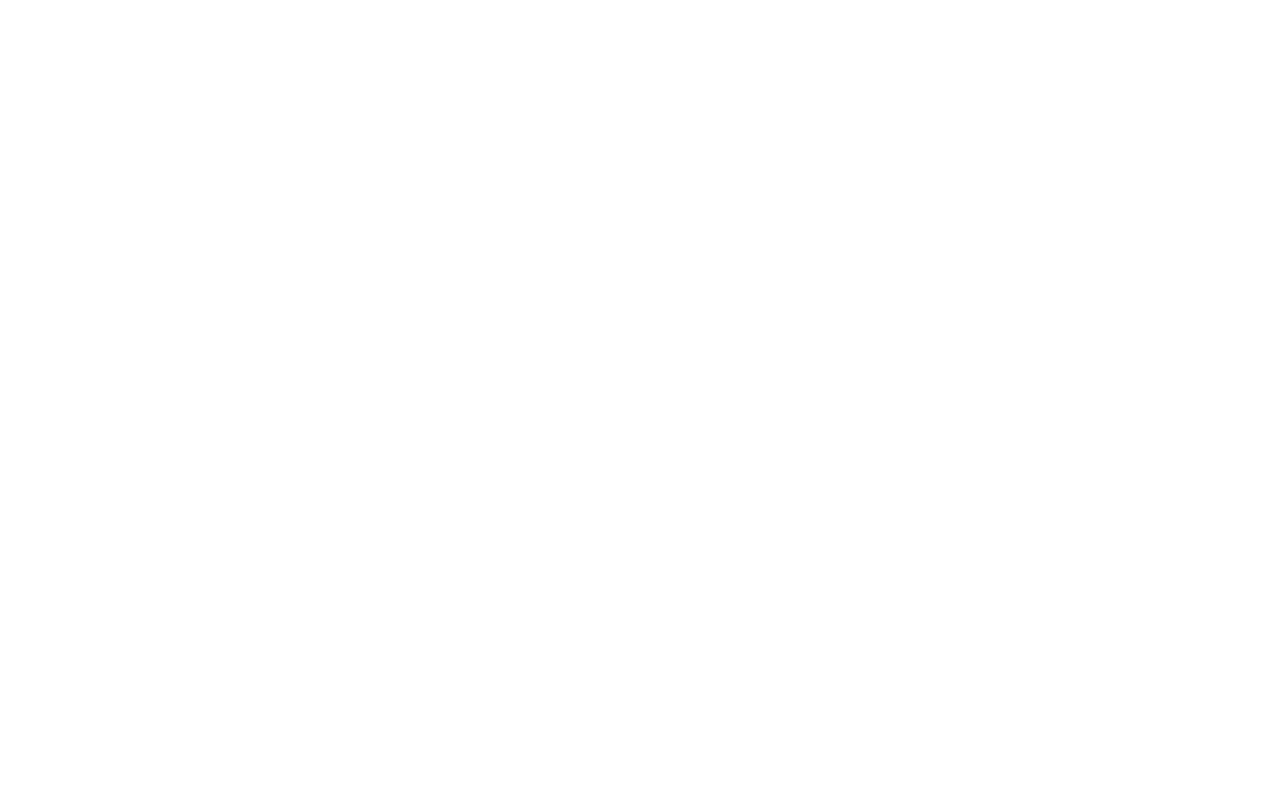
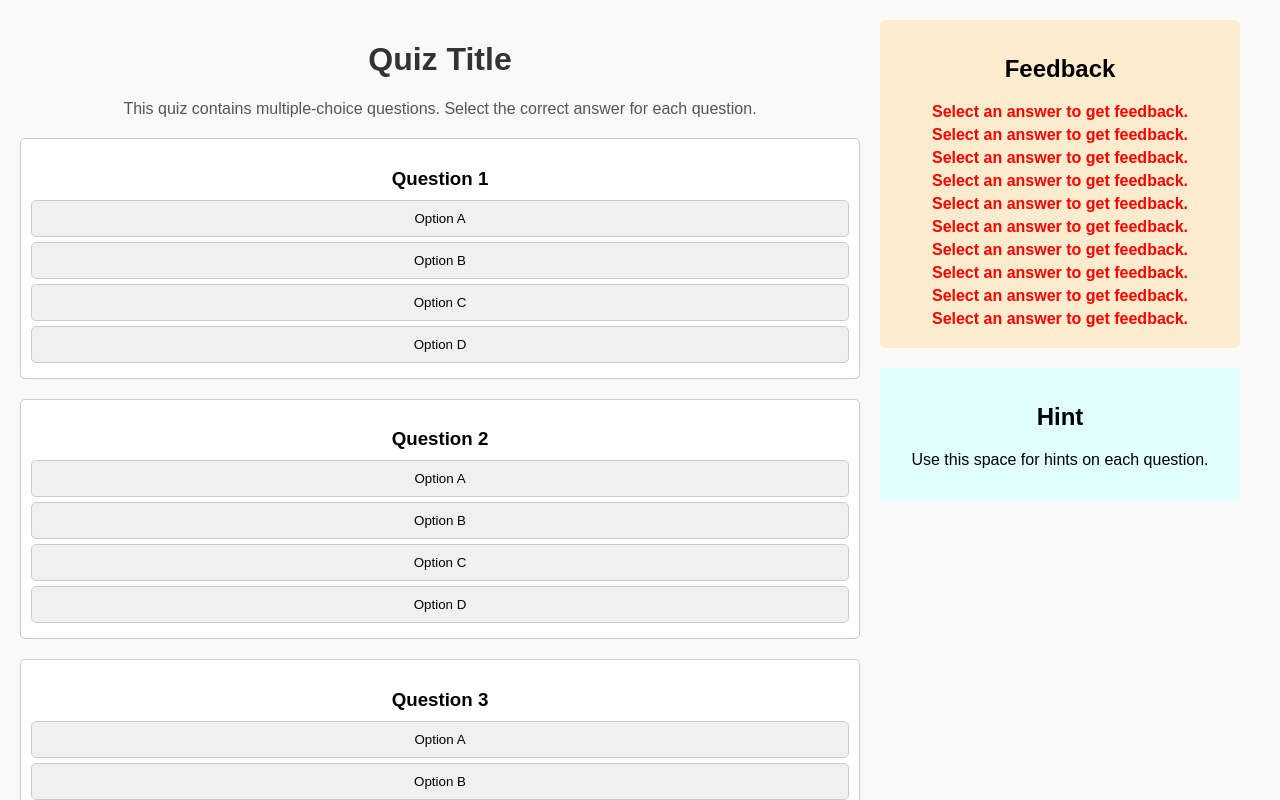
Before and after one commit to danhpham2000/HackTX-Project, a React (Create React App) app: page /questions in a window 1280 px wide. Before the commit this address had no page. Shown: the top 800 px of the page. Built offline with nearby package versions, Linux system fonts and the light colour scheme.

Commit message:
More Pages

```diff
--- a/src/App.js
+++ b/src/App.js
@@ -3,6 +3,7 @@ import './App.css';
 import { BrowserRouter as Router, Route, Routes } from 'react-router-dom';
 import Login from './pages/login.js';
 import Notes from './pages/notes.js';
+import Questions from './pages/questions.js'
 
 function App() {
   return (
@@ -11,6 +12,7 @@ function App() {
         <Routes>
           <Route path="/" element={<Login />} />
           <Route path="/notes" element={<Notes />} />
+          <Route path="/questions" element={<Questions />} />
         </Routes>
       </div>
     </Router>
--- /dev/null
+++ b/src/pages/Questions.css
@@ -0,0 +1,85 @@
+.quiz-container {
+    display: flex;
+    padding: 20px;
+    font-family: 'Arial', sans-serif;
+    background-color: #f9f9f9;
+  }
+
+  .quiz-content {
+    width: 70%;
+  }
+
+  .quiz-title {
+    color: #333;
+  }
+
+  .quiz-description {
+    margin-bottom: 20px;
+    color: #555;
+  }
+
+  .question-block {
+    margin-bottom: 20px;
+    padding: 10px;
+    border: 1px solid #ccc;
+    border-radius: 5px;
+    background-color: #fff;
+  }
+
+  .question-text {
+    margin-bottom: 10px;
+    font-weight: bold;
+  }
+
+  .option-button {
+    display: block;
+    width: 100%;
+    padding: 10px;
+    margin: 5px 0;
+    background-color: #f0f0f0;
+    border: 1px solid #ccc;
+    border-radius: 5px;
+    cursor: pointer;
+    transition: background-color 0.3s;
+  }
+
+  .option-button:hover {
+    background-color: #e0e0e0;
+  }
+
+  .selected {
+    background-color: #d3d3d3;
+  }
+
+  .notes-section {
+    width: 30%;
+    padding: 0 20px;
+  }
+
+  .feedback-box, .hint-box {
+    margin-bottom: 20px;
+    padding: 15px;
+    border-radius: 5px;
+  }
+
+  .feedback-box {
+    background-color: #ffebcd;
+  }
+
+  .hint-box {
+    background-color: #e0ffff;
+  }
+
+  .feedback-text {
+    margin: 5px 0;
+  }
+
+  .correct {
+    color: green;
+    font-weight: bold;
+  }
+
+  .incorrect {
+    color: red;
+    font-weight: bold;
+  }
--- a/src/pages/notes.js
+++ b/src/pages/notes.js
@@ -1,10 +1,19 @@
 // pages/notes.js
-import React from 'react';
-import { useLocation } from 'react-router-dom';
+import React, { useState } from 'react';
+import { useLocation, useNavigate } from 'react-router-dom';
 
 const Notes = () => {
   const location = useLocation();
+  const navigate = useNavigate();
   const { username } = location.state || {};
+
+  const [numQuestions, setNumQuestions] = useState(1);
+  const [difficulty, setDifficulty] = useState('easy');
+
+  const handleStart = () => {
+    // Navigate to the Questions page and pass the number of questions and difficulty
+    navigate('/questions', { state: { numQuestions, difficulty } });
+  };
 
   return (
     <div style={styles.pageContainer}>
@@ -23,6 +32,8 @@ const Notes = () => {
               type="number"
               min="1"
               max="10"
+              value={numQuestions}
+              onChange={(e) => setNumQuestions(e.target.value)}
               style={styles.input}
             />
           </label>
@@ -32,7 +43,11 @@ const Notes = () => {
         <div style={styles.inputGroup}>
           <label style={styles.label}>
             Difficulty:
-            <select style={styles.select}>
+            <select
+              value={difficulty}
+              onChange={(e) => setDifficulty(e.target.value)}
+              style={styles.select}
+            >
               <option value="easy">Easy</option>
               <option value="medium">Medium</option>
               <option value="hard">Hard</option>
@@ -43,7 +58,7 @@ const Notes = () => {
         {/* Start Button */}
         <button
           style={styles.startButton}
-          onClick={() => alert('Starting practice problems...')}
+          onClick={handleStart}
         >
           Start
         </button>
--- a/src/pages/questions.js
+++ b/src/pages/questions.js
@@ -1,5 +1,6 @@
 // pages/questions.js
 import React, { useState } from 'react';
+import './Questions.css'; // Assuming you create an external CSS file for styles
 
 const Questions = () => {
   const [selectedAnswers, setSelectedAnswers] = useState(Array(10).fill(null));
@@ -7,16 +8,16 @@ const Questions = () => {
   const [feedback, setFeedback] = useState(Array(10).fill(null));
 
   const questions = [
-      { question: "Question 1", options: ["Option A", "Option B", "Option C", "Option D"], correct: 0, explanation: "" },
-      { question: "Question 2", options: ["Option A", "Option B", "Option C", "Option D"], correct: 1, explanation: "" },
-      { question: "Question 3", options: ["Option A", "Option B", "Option C", "Option D"], correct: 0, explanation: "" },
-      { question: "Question 4", options: ["Option A", "Option B", "Option C", "Option D"], correct: 0, explanation: "" },
-      { question: "Question 5", options: ["Option A", "Option B", "Option C", "Option D"], correct: 0, explanation: "" },
-      { question: "Question 6", options: ["Option A", "Option B", "Option C", "Option D"], correct: 1, explanation: "" },
-      { question: "Question 7", options: ["Option A", "Option B", "Option C", "Option D"], correct: 0, explanation: "" },
-      { question: "Question 8", options: ["Option A", "Option B", "Option C", "Option D"], correct: 0, explanation: "" },
-      { question: "Question 9", options: ["Option A", "Option B", "Option C", "Option D"], correct: 0, explanation: "" },
-      { question: "Question 10", options: ["Option A", "Option B", "Option C", "Option D"], correct: 0, explanation: "" },
+      { question: "Question 1", options: ["Option A", "Option B", "Option C", "Option D"], correct: 0, explanation: "Explanation for Question 1" },
+      { question: "Question 2", options: ["Option A", "Option B", "Option C", "Option D"], correct: 1, explanation: "Explanation for Question 2" },
+      { question: "Question 3", options: ["Option A", "Option B", "Option C", "Option D"], correct: 0, explanation: "Explanation for Question 3" },
+      { question: "Question 4", options: ["Option A", "Option B", "Option C", "Option D"], correct: 0, explanation: "Explanation for Question 4" },
+      { question: "Question 5", options: ["Option A", "Option B", "Option C", "Option D"], correct: 0, explanation: "Explanation for Question 5" },
+      { question: "Question 6", options: ["Option A", "Option B", "Option C", "Option D"], correct: 1, explanation: "Explanation for Question 6" },
+      { question: "Question 7", options: ["Option A", "Option B", "Option C", "Option D"], correct: 0, explanation: "Explanation for Question 7" },
+      { question: "Question 8", options: ["Option A", "Option B", "Option C", "Option D"], correct: 0, explanation: "Explanation for Question 8" },
+      { question: "Question 9", options: ["Option A", "Option B", "Option C", "Option D"], correct: 0, explanation: "Explanation for Question 9" },
+      { question: "Question 10", options: ["Option A", "Option B", "Option C", "Option D"], correct: 0, explanation: "Explanation for Question 10" },
   ];
 
   const handleAnswer = (index, optionIndex) => {
@@ -24,21 +25,15 @@ const Questions = () => {
     newAttempts[index] += 1;
     setAttempts(newAttempts);
 
+    const newFeedback = [...feedback];
     if (optionIndex === questions[index].correct) {
-      setFeedback((prev) => {
-        const newFeedback = [...prev];
-        newFeedback[index] = `Congrats! Correct answer. ${questions[index].explanation}`;
-        return newFeedback;
-      });
+      newFeedback[index] = `🎉 Congrats! Correct answer. ${questions[index].explanation}`;
     } else {
-      setFeedback((prev) => {
-        const newFeedback = [...prev];
-        newFeedback[index] = newAttempts[index] > 1
-          ? `Incorrect. ${questions[index].explanation}`
-          : "Incorrect. Try again!";
-        return newFeedback;
-      });
+      newFeedback[index] = newAttempts[index] > 1
+        ? `❌ Incorrect. ${questions[index].explanation}`
+        : "❌ Incorrect. Try again!";
     }
+    setFeedback(newFeedback);
 
     const newSelectedAnswers = [...selectedAnswers];
     newSelectedAnswers[index] = optionIndex;
@@ -46,28 +41,19 @@ const Questions = () => {
   };
 
   return (
-    <div style={{ display: 'flex', padding: '20px', fontFamily: 'Arial, sans-serif' }}>
-      {/* Quiz Content Section */}
-      <div style={{ width: '70%' }}>
-        <h1>Quiz Title</h1>
-        <p>This quiz contains multiple-choice questions. Select the correct answer for each question.</p>
+    <div className="quiz-container">
+      <div className="quiz-content">
+        <h1 className="quiz-title">Quiz Title</h1>
+        <p className="quiz-description">This quiz contains multiple-choice questions. Select the correct answer for each question.</p>
 
         {questions.map((q, index) => (
-          <div key={index} style={{ marginBottom: '20px' }}>
-            <h3>{q.question}</h3>
+          <div key={index} className="question-block">
+            <h3 className="question-text">{q.question}</h3>
             {q.options.map((option, optionIndex) => (
               <button
                 key={optionIndex}
                 onClick={() => handleAnswer(index, optionIndex)}
-                style={{
-                  display: 'block',
-                  width: '100%',
-                  padding: '10px',
-                  margin: '5px 0',
-                  backgroundColor: selectedAnswers[index] === optionIndex ? '#d3d3d3' : '#f0f0f0',
-                  cursor: 'pointer',
-                  borderRadius: '5px',
-                }}
+                className={`option-button ${selectedAnswers[index] === optionIndex ? 'selected' : ''}`}
               >
                 {option}
               </button>
@@ -76,15 +62,16 @@ const Questions = () => {
         ))}
       </div>
 
-      {/* Notes Section */}
-      <div style={{ width: '30%', padding: '0 20px' }}>
-        <div style={{ marginBottom: '20px', padding: '15px', backgroundColor: '#ffebcd', borderRadius: '5px' }}>
-          <h2>Explanation</h2>
+      <div className="notes-section">
+        <div className="feedback-box">
+          <h2>Feedback</h2>
           {feedback.map((text, index) => (
-            <p key={index}>{text || "Select an answer to get feedback."}</p>
+            <p key={index} className={`feedback-text ${text?.startsWith('🎉') ? 'correct' : 'incorrect'}`}>
+              {text || "Select an answer to get feedback."}
+            </p>
           ))}
         </div>
-        <div style={{ padding: '15px', backgroundColor: '#e0ffff', borderRadius: '5px' }}>
+        <div className="hint-box">
           <h2>Hint</h2>
           <p>Use this space for hints on each question.</p>
         </div>
```
Also changed, not shown: src/pages/login.js (+22 -16 lines), src/resources/pictures/cherry.avif (added), src/resources/pictures/cherry.jpg (added).
